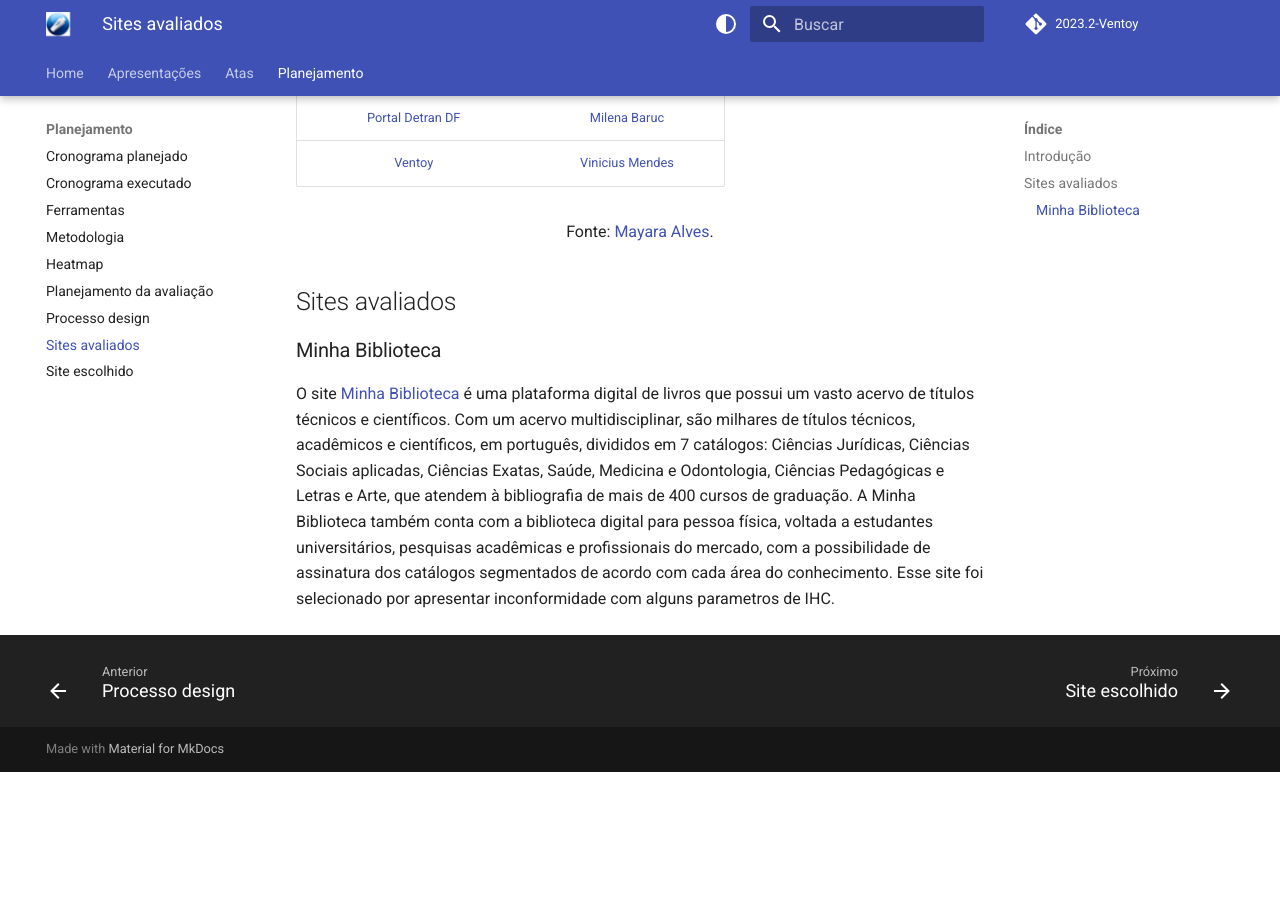
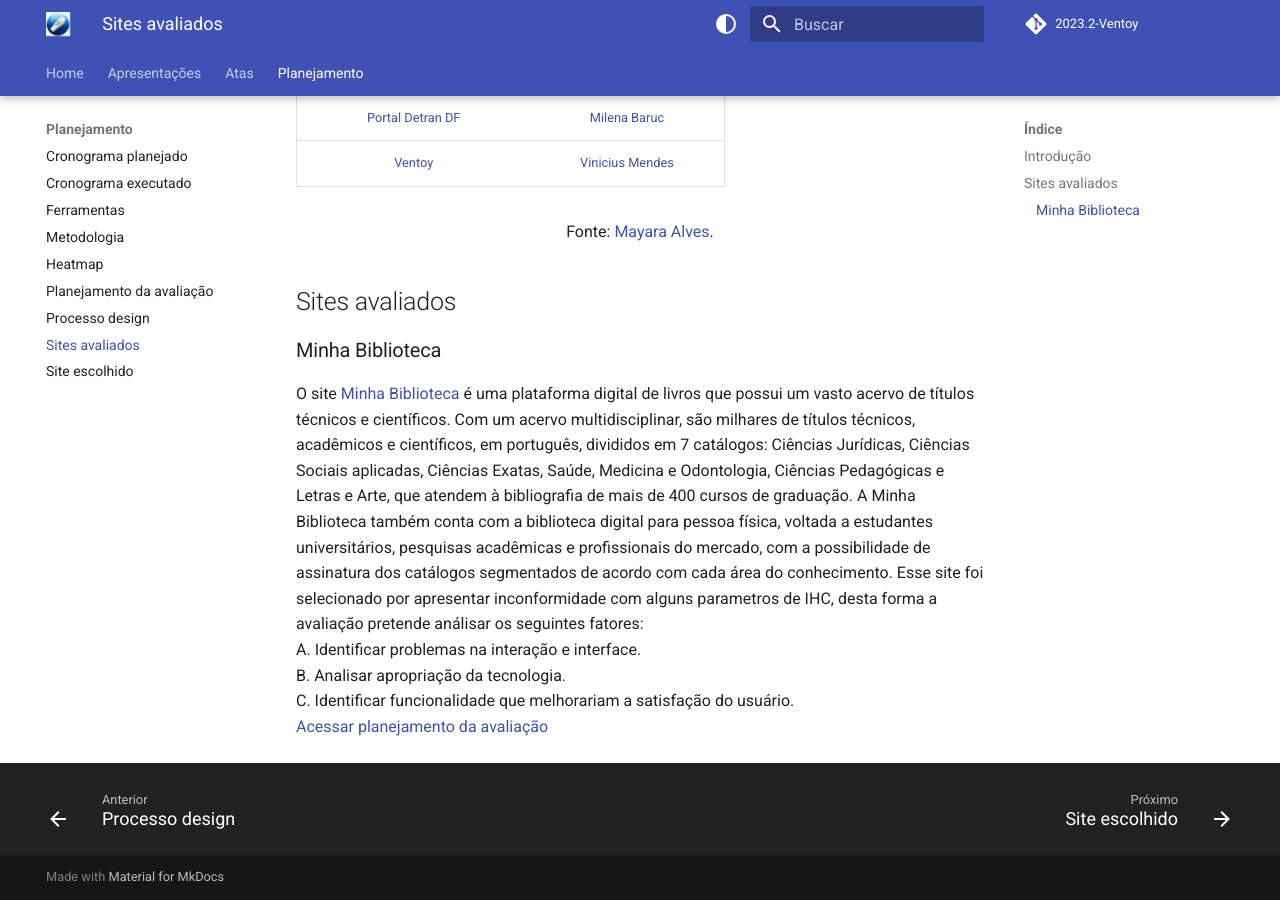
Before and after one commit to Interacao-Humano-Computador/2023.2-Ventoy, an MkDocs documentation site: the page built from docs/planejamento/sites-avaliados.md, in a window 1280 px wide and 900 px high, scrolled down 642 px. Built offline with MkDocs 1.6.1 and Material for MkDocs 9.7.7, drawn with Linux system fonts in a browser that asks for light colours; comment, search, counter and statistics services are not loaded; before the commit the page ends 1414 px from its top, so only the background shows below that.

Commit message:
adicionando planejamento da avaliação

```diff
--- a/docs/planejamento/sites-avaliados.md
+++ b/docs/planejamento/sites-avaliados.md
@@ -19,4 +19,8 @@
 
 ## Sites avaliados
 ### Minha Biblioteca
-O site [Minha Biblioteca](https://minhabiblioteca.com.br/) é uma plataforma digital de livros que possui um vasto acervo de títulos técnicos e científicos. Com um acervo multidisciplinar, são milhares de títulos técnicos, acadêmicos e científicos, em português, divididos em 7 catálogos: Ciências Jurídicas, Ciências Sociais aplicadas, Ciências Exatas, Saúde, Medicina e Odontologia, Ciências Pedagógicas e Letras e Arte, que atendem à bibliografia de mais de 400 cursos de graduação. A Minha Biblioteca também conta com a biblioteca digital para pessoa física, voltada a estudantes universitários, pesquisas acadêmicas e profissionais do mercado, com a possibilidade de assinatura dos catálogos segmentados de acordo com cada área do conhecimento. Esse site foi selecionado por apresentar inconformidade com alguns parametros de IHC.
+O site [Minha Biblioteca](https://minhabiblioteca.com.br/) é uma plataforma digital de livros que possui um vasto acervo de títulos técnicos e científicos. Com um acervo multidisciplinar, são milhares de títulos técnicos, acadêmicos e científicos, em português, divididos em 7 catálogos: Ciências Jurídicas, Ciências Sociais aplicadas, Ciências Exatas, Saúde, Medicina e Odontologia, Ciências Pedagógicas e Letras e Arte, que atendem à bibliografia de mais de 400 cursos de graduação. A Minha Biblioteca também conta com a biblioteca digital para pessoa física, voltada a estudantes universitários, pesquisas acadêmicas e profissionais do mercado, com a possibilidade de assinatura dos catálogos segmentados de acordo com cada área do conhecimento. Esse site foi selecionado por apresentar inconformidade com alguns parametros de IHC, desta forma a avaliação pretende análisar os seguintes fatores:<br>
+A. Identificar problemas na interação e interface.<br>
+B. Analisar apropriação da tecnologia.<br>
+C. Identificar funcionalidade que melhorariam a satisfação do usuário.<br>
+[Acessar planejamento da avaliação](planejamento/avaliacoes/PlanejamentoAvaliacaoMinhaBiblioteca.pdf)
```
